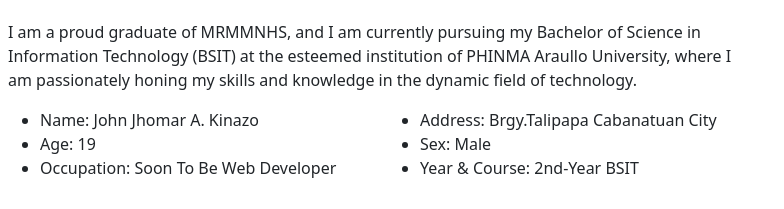
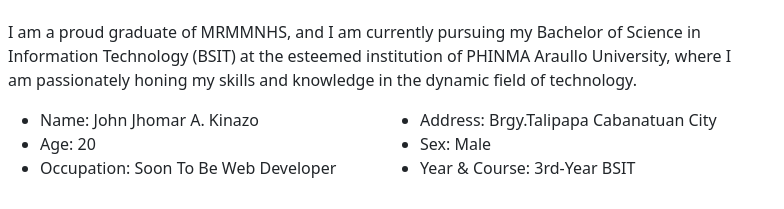
Before and after one commit to KingNazo/SSP, a plain HTML site: page index.html in a window 1280 px wide. Shown: the part 900-1109 px from the top of the page, 454-1238 px from the left. Drawn offline with nearby package versions, Linux system fonts and the light colour scheme.

Commit message:
Update index.html

```diff
--- a/index.html
+++ b/index.html
@@ -79,7 +79,7 @@
                         <div class="col-md-6">
                             <ul>
                                 <li>Name: John Jhomar A. Kinazo</li>
-                                <li>Age: 19</li>
+                                <li>Age: 20</li>
                                 <li>Occupation: Soon To Be Web Developer</li>
 
                             </ul>
@@ -88,7 +88,7 @@
                             <ul>
                                 <li>Address: Brgy.Talipapa Cabanatuan City</li>
                                 <li>Sex: Male</li>
-                                <li>Year & Course: 2nd-Year BSIT</li>
+                                <li>Year & Course: 3rd-Year BSIT</li>
 
                             </ul>
                         </div>
```
